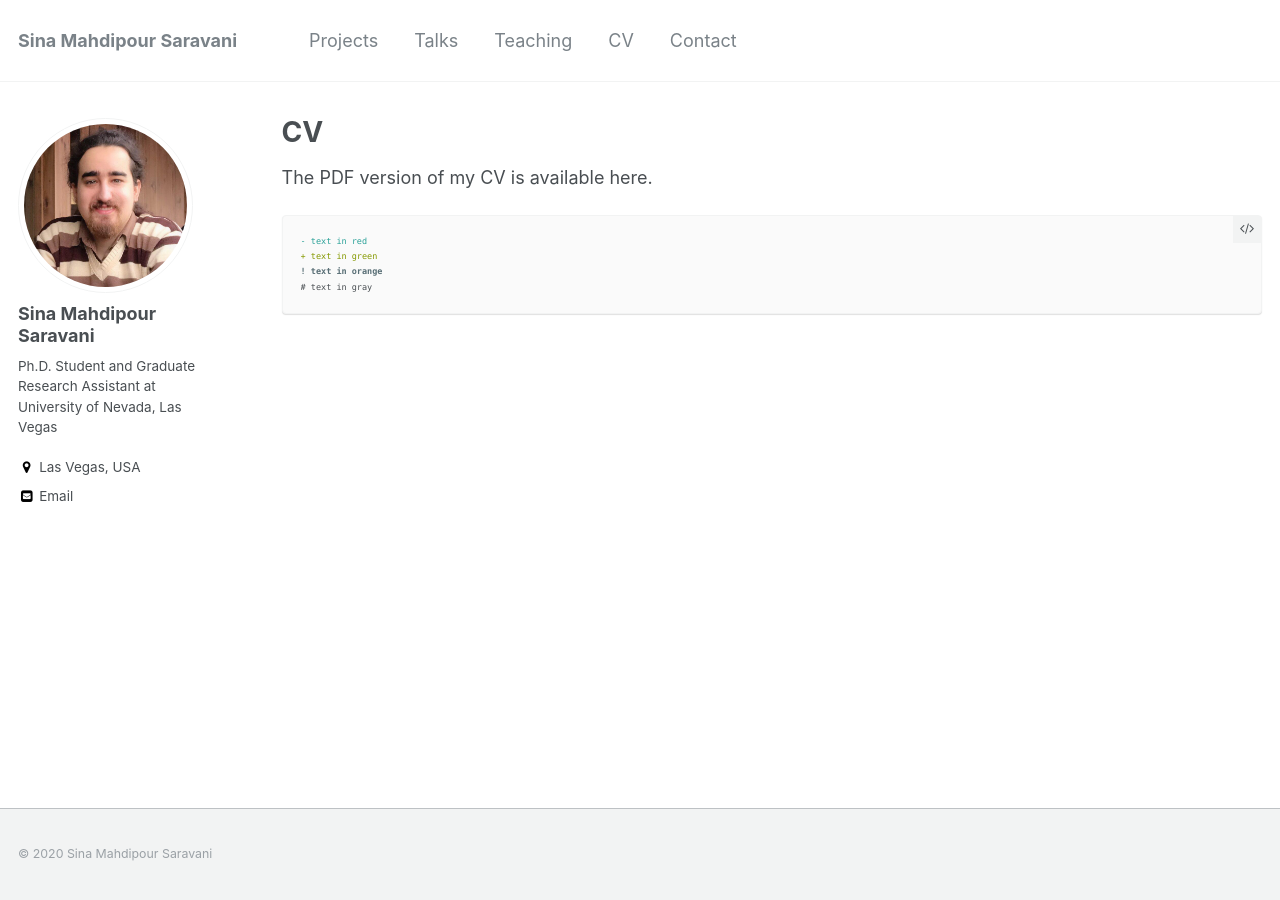
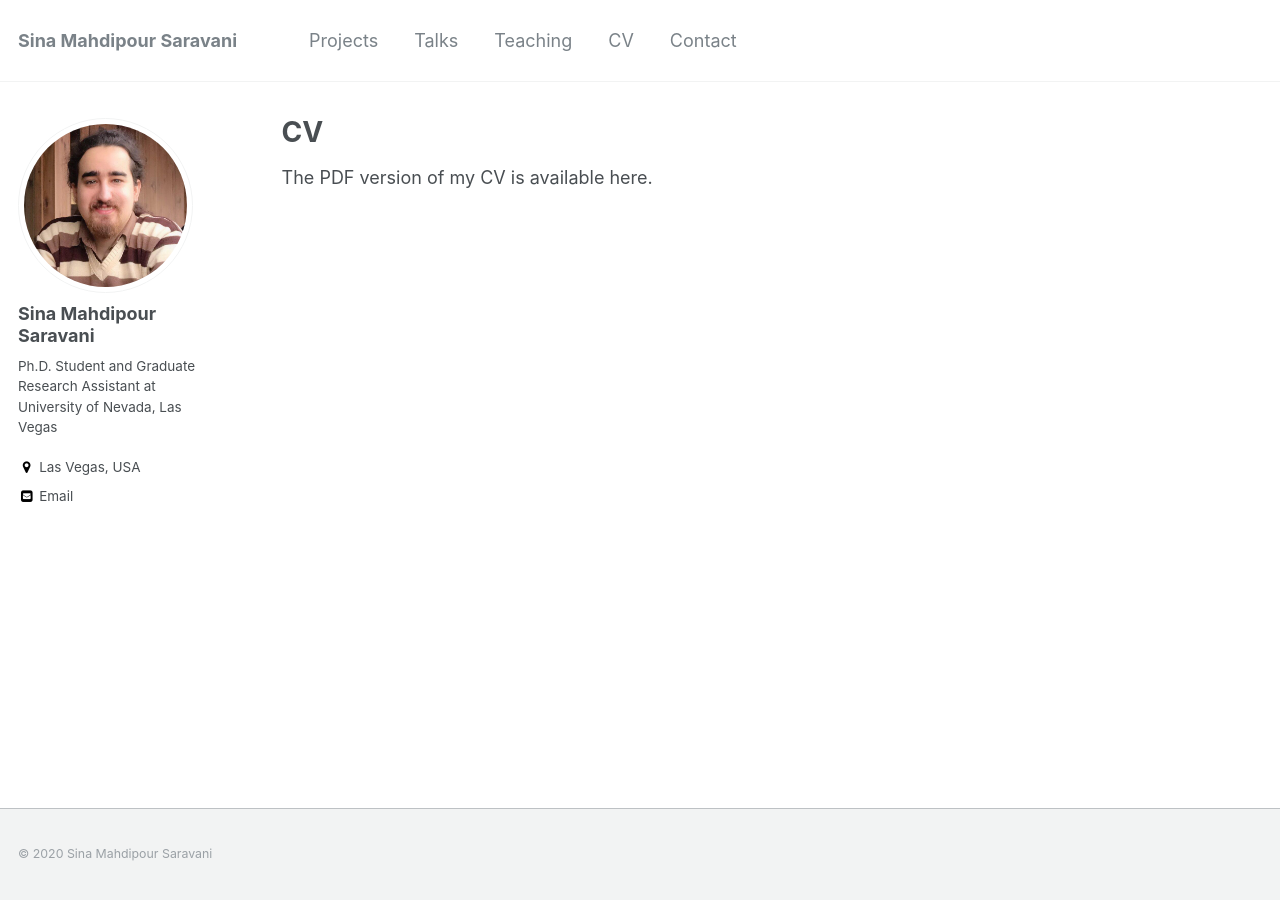
Before and after one commit to sinamps/sinamps.github.io, a Jekyll site: the page built from _pages/cv.md, in a window 1280 px wide. Built offline with Jekyll 4.4.1, drawn with Linux system fonts in a browser that asks for light colours.

Commit message:
Update cv.md

````diff
--- a/_pages/cv.md
+++ b/_pages/cv.md
@@ -10,13 +10,6 @@ redirect_from:
 {% include base_path %}
 
 [The PDF version of my CV is available here.](https://sinamahdipour.github.io/files/CV_Sina_Mahdipour_Saravani.pdf)
-
-```diff
-- text in red
-+ text in green
-! text in orange
-# text in gray
-```
 
 <!---
 
````
